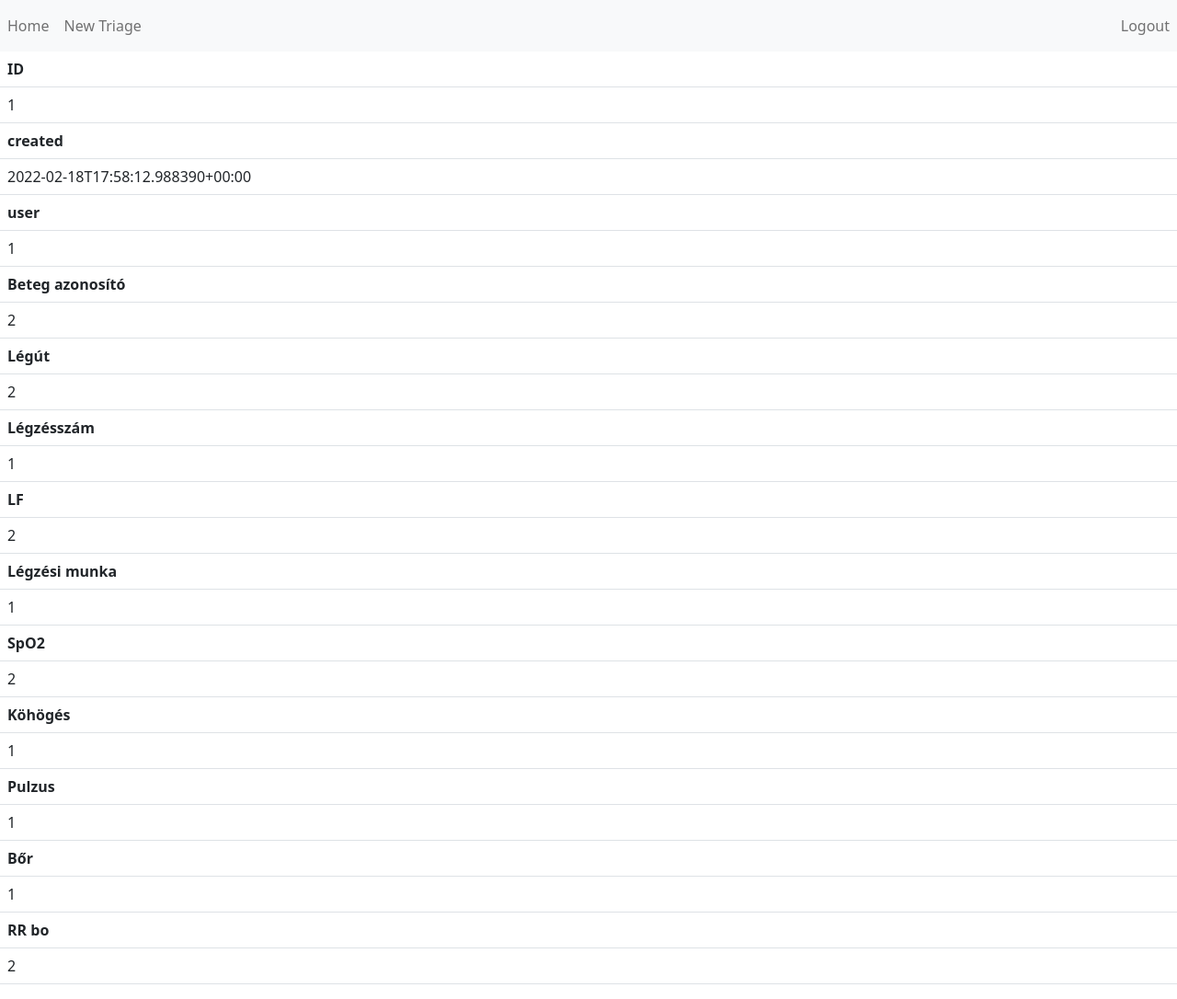
After one commit to imgergely/triage, a Django app: page /1/ in a window 1280 px wide. The commit adds this page. Shown: the whole page at 92% size. Run offline with Django 4.2, Linux system fonts and the light colour scheme; a user stored in the database is signed in; data comes from the database, SQL or seed files in the repository; both versions use the stored data as it was after the commit.

Commit message:
added DetailView for Traige objects

```diff
--- a/triage/models.py
+++ b/triage/models.py
@@ -59,7 +59,7 @@ BOR = (
     )
 
 class Triage(models.Model):
-
+    created = models.DateTimeField(auto_now_add=True)
     user = models.ForeignKey(settings.AUTH_USER_MODEL, on_delete=models.CASCADE)
     patientid = models.CharField("Beteg azonosító", max_length=50)
     legut = models.CharField("Légút",max_length=1,choices=LEGUT_CHOICES)
@@ -73,3 +73,7 @@ class Triage(models.Model):
     bor = models.CharField("Bőr",max_length=1,choices=BOR)
     pulzus_p = models.CharField("CRT",max_length=50)
     pulzus_p = models.CharField("RR bo",max_length=50)
+
+    def get_fields(self):
+
+        return [(field.verbose_name, field.value_to_string(self)) for field in Triage._meta.fields]
--- a/triage/templates/home.html
+++ b/triage/templates/home.html
@@ -21,8 +21,8 @@
                 <tr>
 
                     <td>{{i.patientid}}</td>
-                    <td></td>
-                    <td><button type="button" class="btn btn-primary btn-info">View</button>
+                    <td>{{i.created}}</td>
+                    <td><a href="{% url 'triage_detail' i.id %}"><button type="button" class="btn btn-primary btn-info">View</button></a>
                         <button type="button" class="btn btn-primary btn-info">Update</button>
                         <button type="button" class="btn btn-primary btn-danger">Delete</button>
                     </td>
--- /dev/null
+++ b/triage/templates/triage_detail.html
@@ -0,0 +1,15 @@
+<title> Home </title>
+{%extends "base.html" %}
+{% block content %}
+<table class="table">
+    {% for name, value in object.get_fields %}
+    {% if value %}
+    <th>{{ name }}</th>
+    <tr>
+        <td>{{ value }}</td>
+
+    </tr>
+    {% endif %}
+    {% endfor %}
+</table>
+{% endblock%}
--- a/triage/urls.py
+++ b/triage/urls.py
@@ -1,9 +1,13 @@
 from django.urls import path
 from . import views
+from .views import TriageDetail
+from django.contrib.auth.decorators import login_required
+
 
 urlpatterns = [
     path('', views.user_login, name='app-login'),
     path('home/', views.home, name='app-home'),
+    path('<int:pk>/', login_required(TriageDetail.as_view()), name='triage_detail'),
     path('triage_form/', views.triage, name='app-new_triage_form'),
     path('logout/', views.user_logout, name='app-logout'),
 
--- a/triage/views.py
+++ b/triage/views.py
@@ -3,7 +3,7 @@ from django.contrib.auth.decorators import login_required
 from django.shortcuts import redirect, render
 from .forms import TriageForm
 from .models import Triage
-
+from django.views.generic import DetailView
 
 def user_login(request):
     if request.user.is_authenticated:
@@ -52,3 +52,7 @@ def triage(request):
         form = TriageForm()
 
     return render(request, 'triage_form.html' , {'form': form})
+
+class TriageDetail(DetailView):
+    model = Triage
+    template_name = 'triage_detail.html'
```
Also changed, not shown: db.sqlite3, triage/migrations/0002_remove_triage_beteg azonosító_remove_triage_lf_and_more.py, triage/migrations/0002_triage_bőr_triage_köhögés_triage_légzési munka_and_more.py (deleted).
